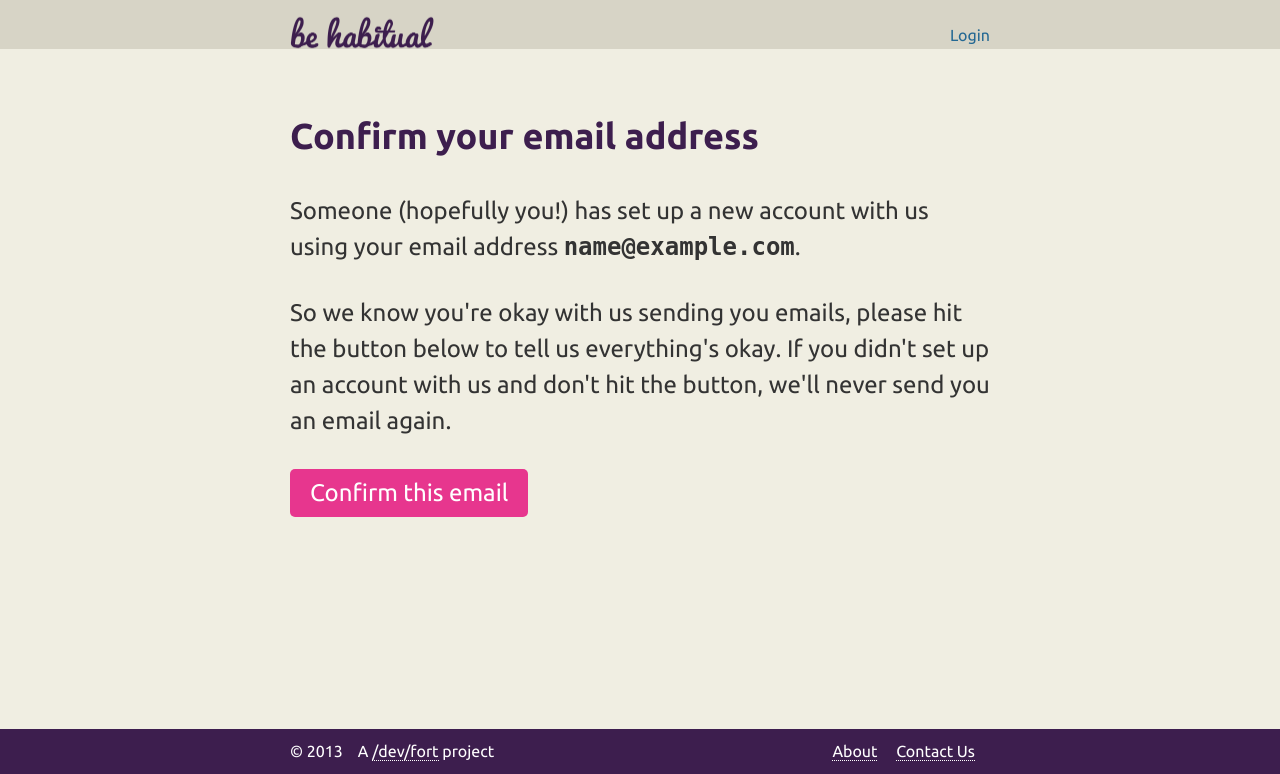
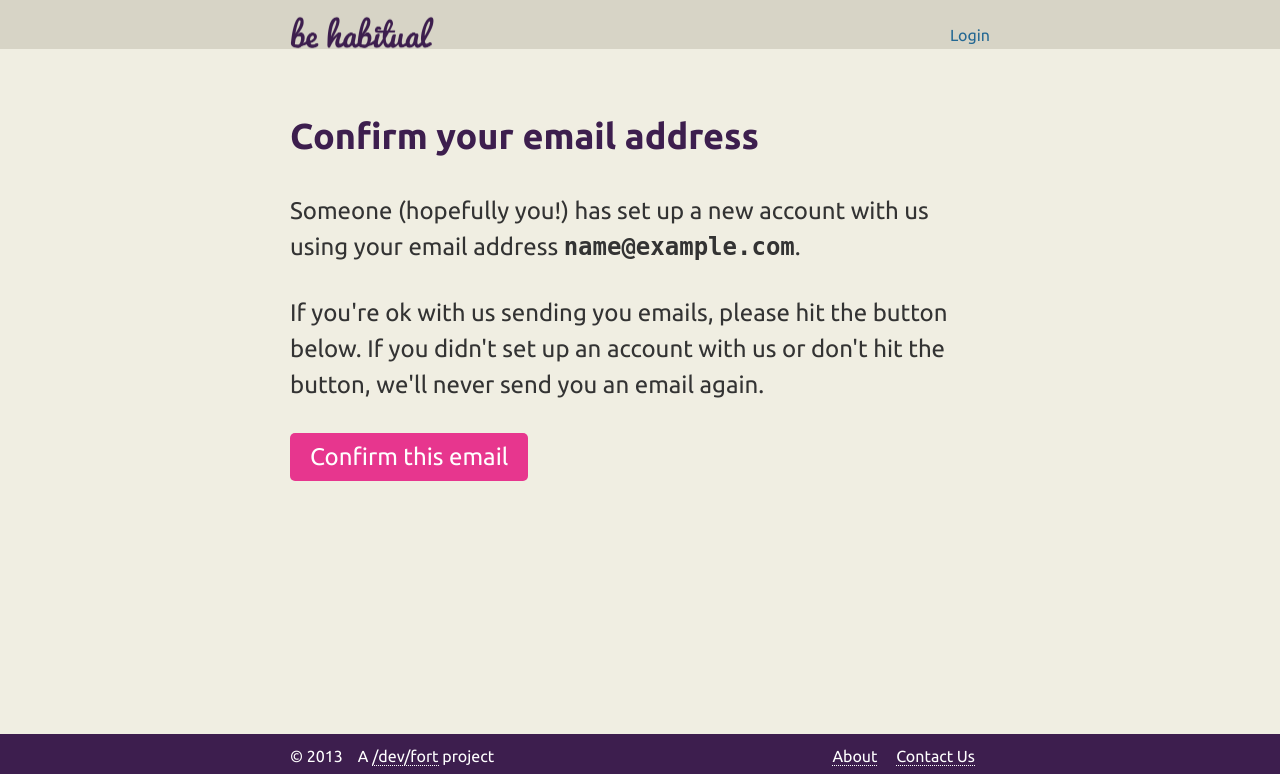
Before and after one commit to devfort/behabitual, a Django app: template templates/onboarding/email_confirm.html in a window 1280 px wide. Shown: the top 774 px of the page. Run offline with Django 3.2, Linux system fonts and the light colour scheme; the template is opened without the code that fills it: most values are stand-ins (such as "Sample title", 1, 10 or a date in 2020); parts of the project's set-up code (start-up, migrations or seed data) failed here and were passed over.

Commit message:
Minor copy changes to email confirm
Had to read this a few times to get it, so I think it could be slightly clearer. This is my suggestion, not wedded to it though.

```diff
--- a/templates/onboarding/email_confirm.html
+++ b/templates/onboarding/email_confirm.html
@@ -11,7 +11,7 @@
       email address <code>{{ email }}</code>.
     </p>
 
-    <p>So we know you're okay with us sending you emails, please hit the button below to tell us everything's okay. If you didn't set up an account with us and don't hit the button, we'll never send you an email again.</p>
+    <p>If you're ok with us sending you emails, please hit the button below. If you didn't set up an account with us or don't hit the button, we'll never send you an email again.</p>
 
   	<form id='confirm-email-form' method='POST' action=''>
     	{% csrf_token %}
```
